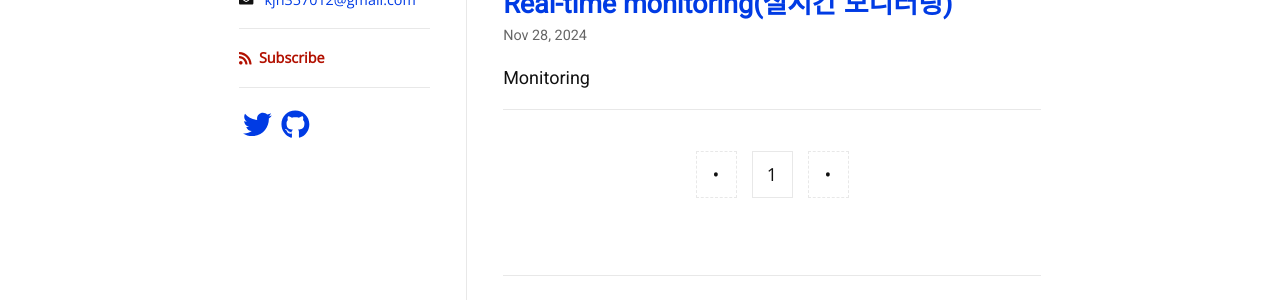
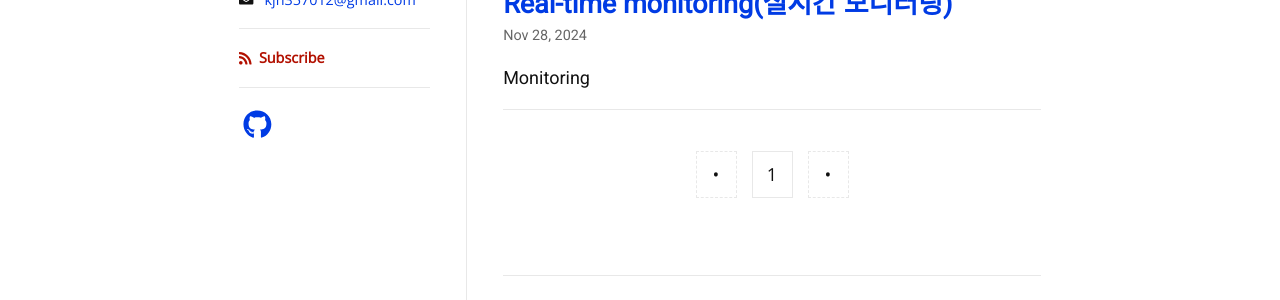
Before and after one commit to crappycake/crappycake.github.io, a Jekyll site: the page built from index.html, in a window 1280 px wide. Shown: the part 310-610 px from the top of the page. Built offline with Jekyll 4.4.1, drawn with Linux system fonts in a browser that asks for light colours; nearby versions of some CDN libraries; some web fonts are replaced; the list of posts is cut into pages by our own code.

Commit message:
fix social

```diff
--- a/_data/social.yml
+++ b/_data/social.yml
@@ -1,6 +1,3 @@
-- title: Twitter
-  url: https://twitter.com/ngzhio
-  icon: fab fa-twitter
 - title: GitHub
-  url: https://github.com/ngzhio/jekyll-theme-hamilton
+  url: https://github.com/crappycake
   icon: fab fa-github
```
